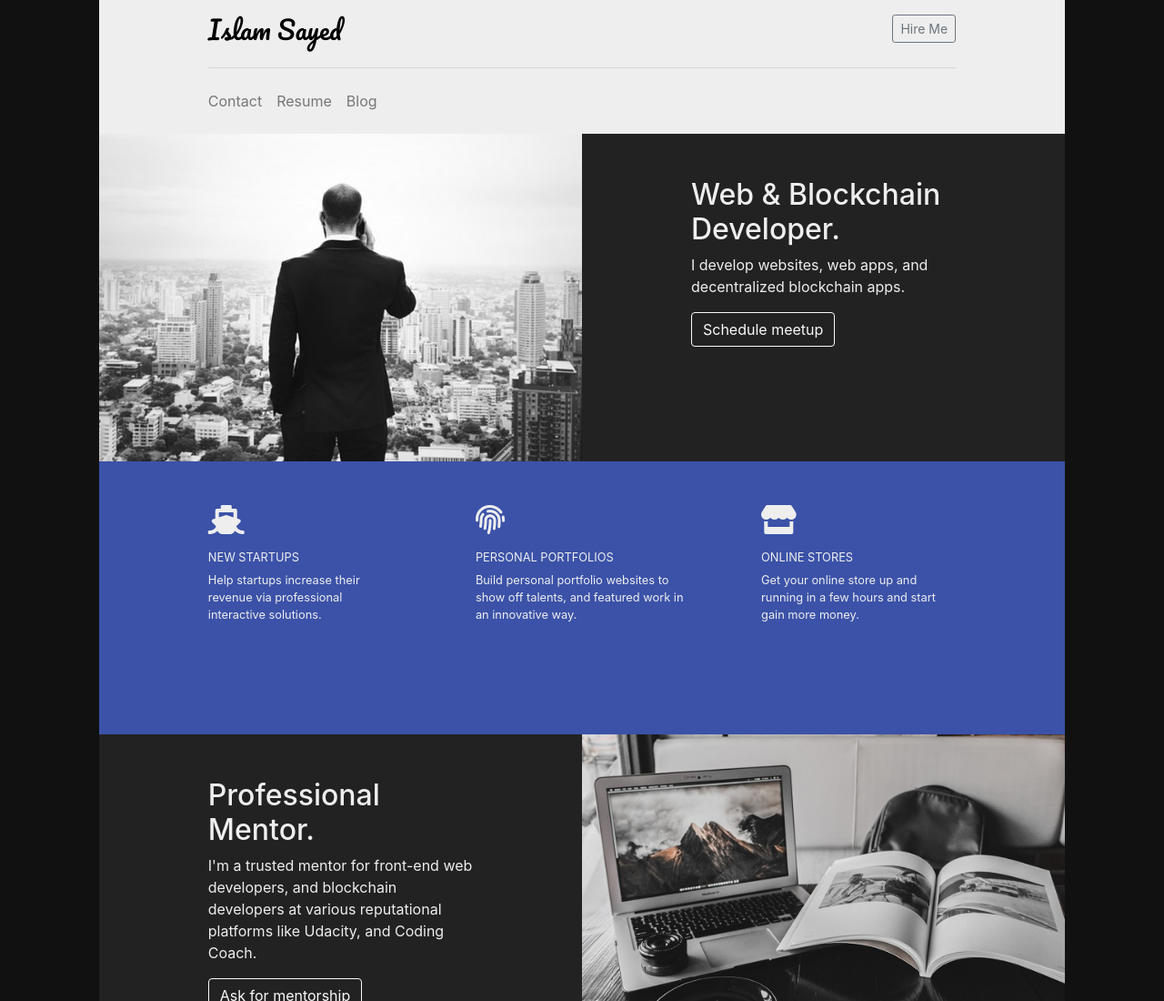
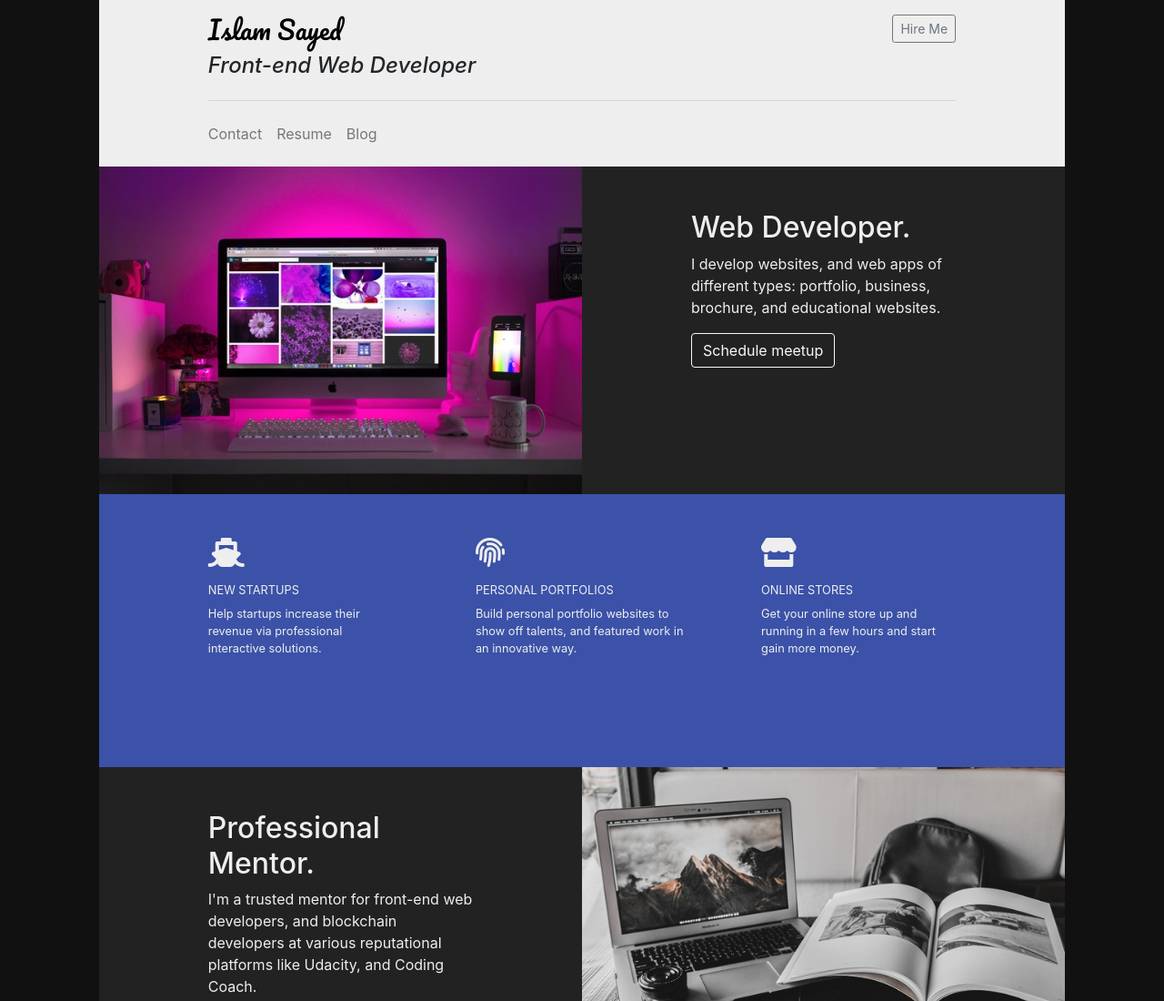
Before and after one commit to Islam888/islamsayed.me, a plain HTML site: page index.html in a window 1280 px wide. Shown: the top 1100 px of the page at 91% size. Drawn offline with nearby package versions, Linux system fonts and the light colour scheme.

Commit message:
change role

```diff
--- a/index.html
+++ b/index.html
@@ -30,6 +30,7 @@
     <div class="row no-gutters justify-content-center bg-beige pt-3 pb-2">
       <div class="col-8 pl-custom equal-padding">
         <h1 class="h3 title">Islam Sayed</h1>
+        <h1 class="h4"><em>Front-end Web Developer</em></h1>
       </div>
 
       <div class="col-4 pr-custom equal-padding">
@@ -74,9 +75,9 @@
         <div class="col-md-6 half-vh bg-img-1">
         </div>
         <div class="col-md-6 black-tint-1 half-vh pl-custom pr-custom equal-padding">
-          <h2 class="mt-5 h4 block-title">Web & Blockchain Developer.</h2>
+          <h2 class="mt-5 h4 block-title">Web Developer.</h2>
           <p>
-            I develop websites, web apps, and decentralized blockchain apps.
+            I develop websites, and web apps of different types: portfolio, business, brochure, and educational websites.
           </p>
           <button class="btn btn-outline-light contact-btn">Schedule meetup</button>
         </div>
--- a/styles/main.css
+++ b/styles/main.css
@@ -42,6 +42,7 @@ h1.title {
 }
 .bg-img-1 {
   background-image: url("../img/mantalking.jpeg");
+  background-image: url("../img/mantalking1.jpg");
   background-position: center;
   background-repeat: no-repeat;
   background-size: cover;
```
Also changed, not shown: img/mantalking1.jpg (added).
